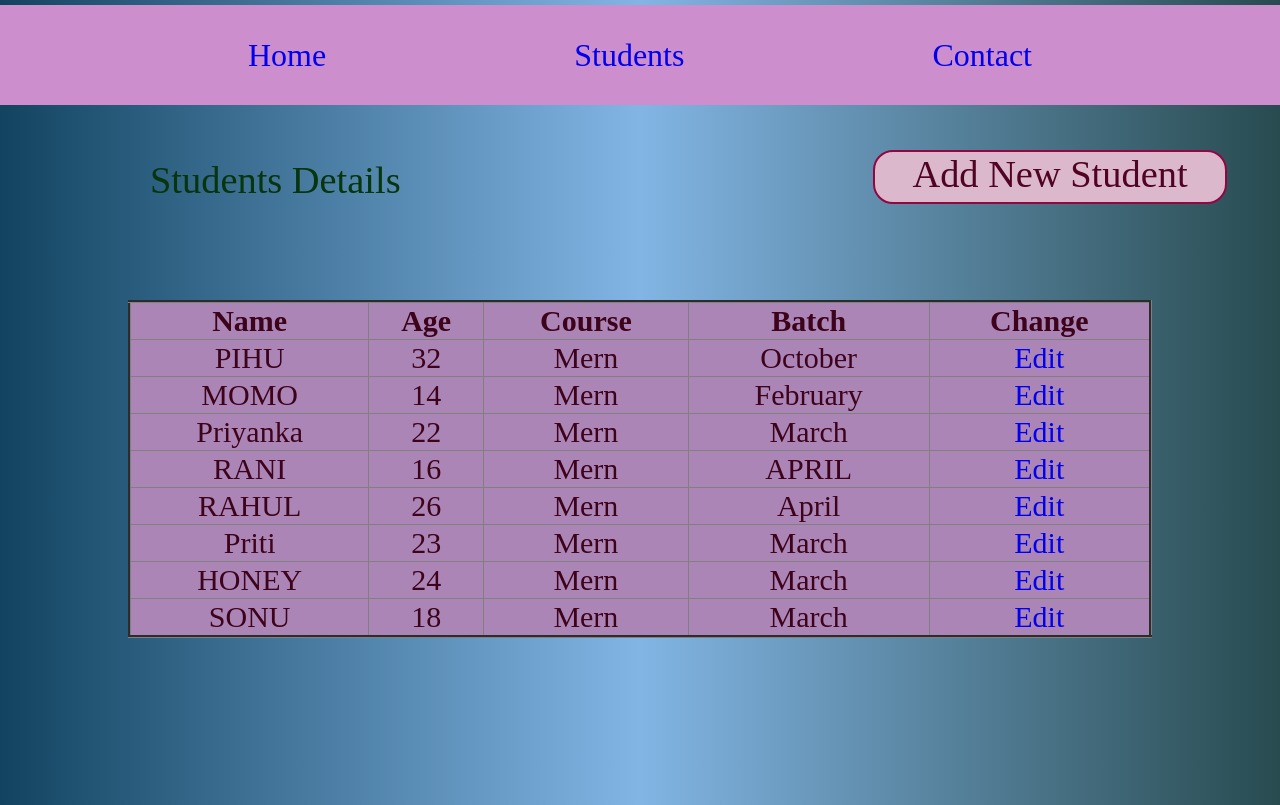
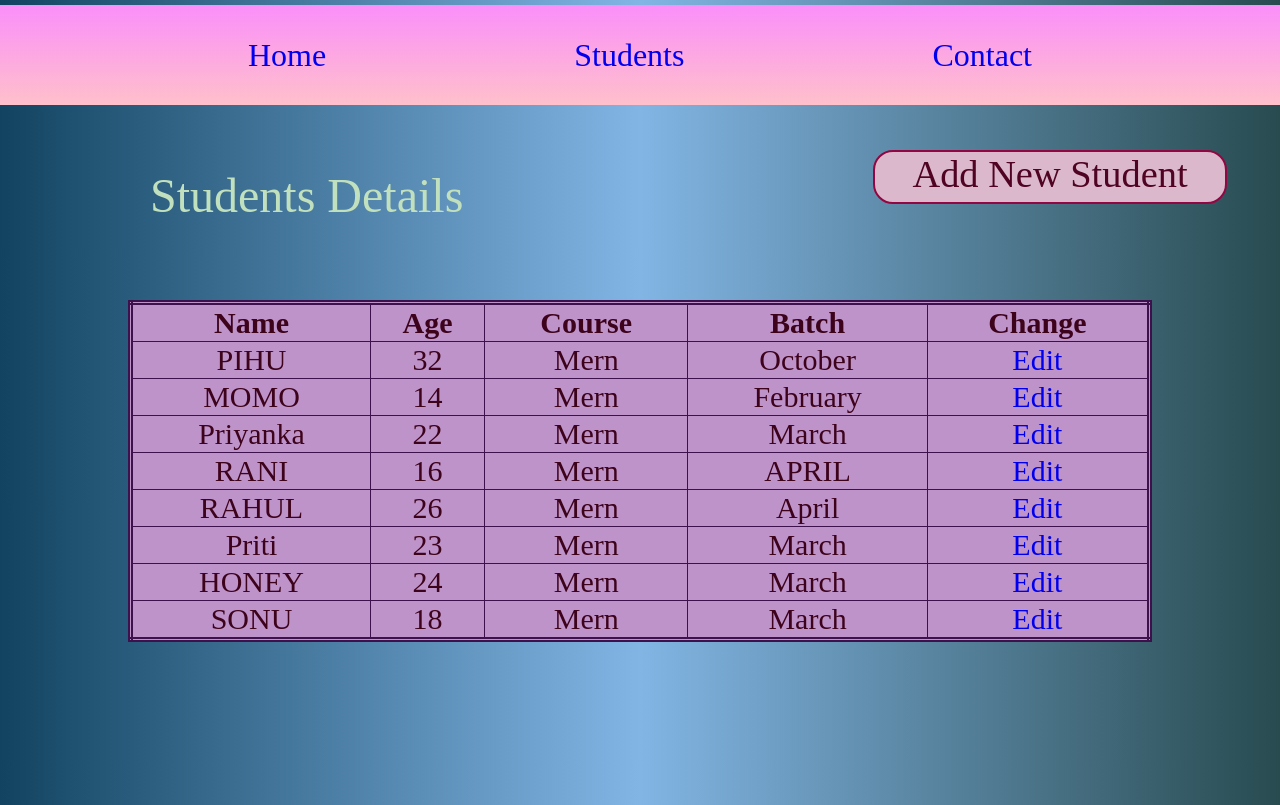
Before and after one commit to rani10245kumari/React-handson6, a React (Create React App) app: page /Students in a window 1280 px wide. Built offline with nearby package versions, Linux system fonts and the light colour scheme.

Commit message:
Update App.css

```diff
--- a/src/App.css
+++ b/src/App.css
@@ -9,7 +9,7 @@ body {
   display: flex;
   height: 100px;
   justify-content: space-evenly;
-  background-color: rgb(204, 142, 204);
+  background-image: linear-gradient(rgb(250, 143, 250), pink);
   font-size: 32px;
   font-family: 🏸;
   margin-top: 5px;
@@ -30,6 +30,7 @@ a {
   margin-left: 35px;
   color: rgb(37, 2, 24);
 
+
 }
 
 .Contact {
@@ -44,19 +45,20 @@ a {
   position: absolute;
   top: 120px;
   left: 150px;
-  color: rgb(5, 54, 14);
-  font-size: larger;
+  color: rgb(193, 224, 189);
+  font-size: 48px;
 }
 
 .table {
   position: absolute;
   top: 300px;
-  background-color: rgb(171, 133, 182);
+  background-color: rgb(190, 147, 202);
   color: rgb(61, 3, 27);
   font-size: 30px;
   border-collapse: collapse;
   width: 80%;
   text-align: center;
+  border: 5px double rgb(61, 17, 75);
 }
 
 .btn1 {
@@ -82,7 +84,7 @@ a {
   gap: 20px;
   flex-wrap: wrap;
   height: 500px;
-  width: 700px;
+  width: 750px;
 
 }
 
@@ -90,10 +92,20 @@ a {
   height: 52px;
   width: 280px;
   font-size: 26px;
-  text-align: center;
+  color: rgb(59, 2, 65);
   border: 2px solid rgb(8, 8, 65);
   border-radius: 10px;
   background-color: thistle;
+}
+
+.form input {
+  height: 100%;
+  width: 100%;
+  background-color: transparent;
+  font-size: 28px;
+  border: 0px dotted transparent;
+  text-align: center;
+  position: relative;
 }
 
 .update {
```
